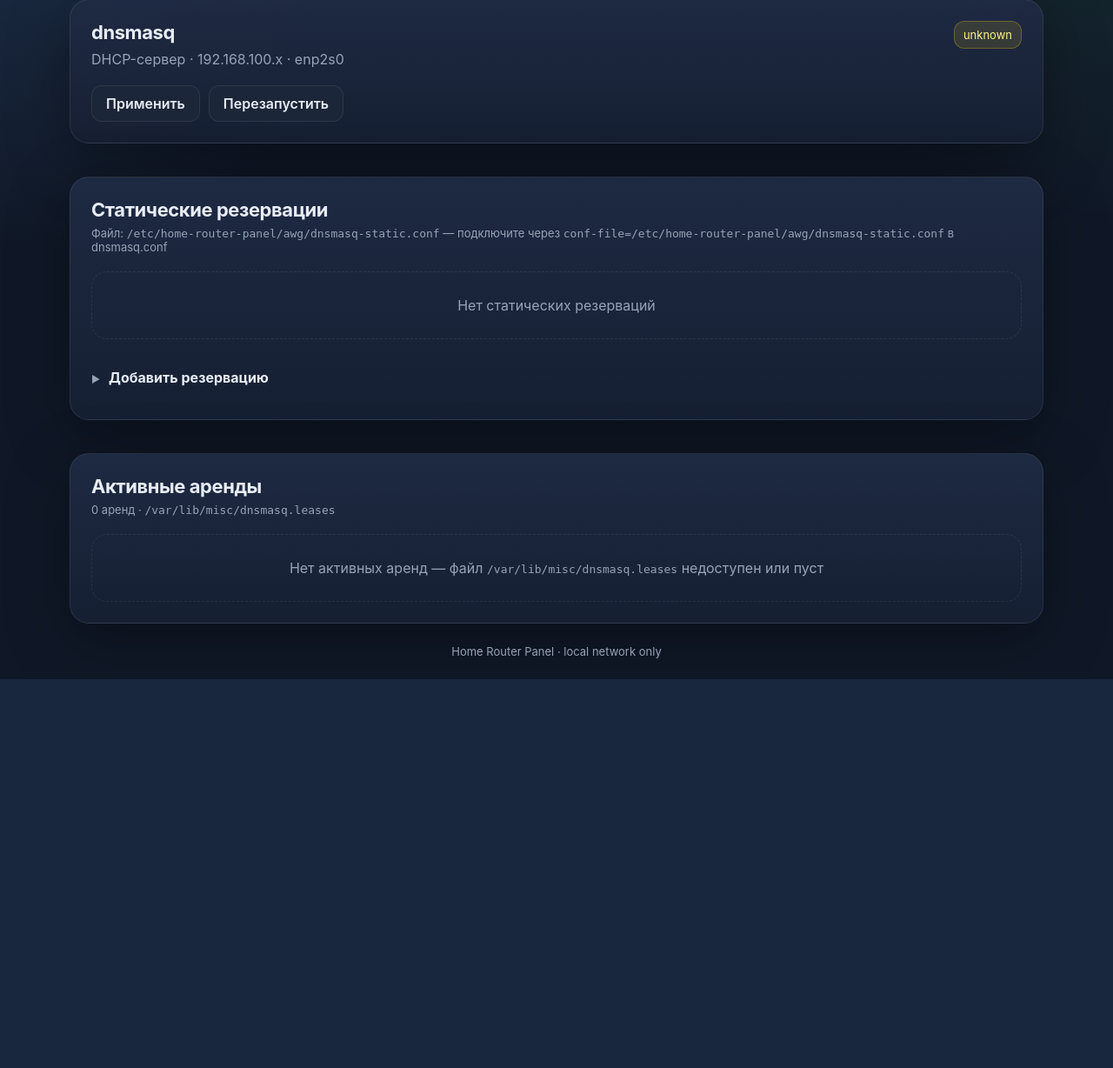
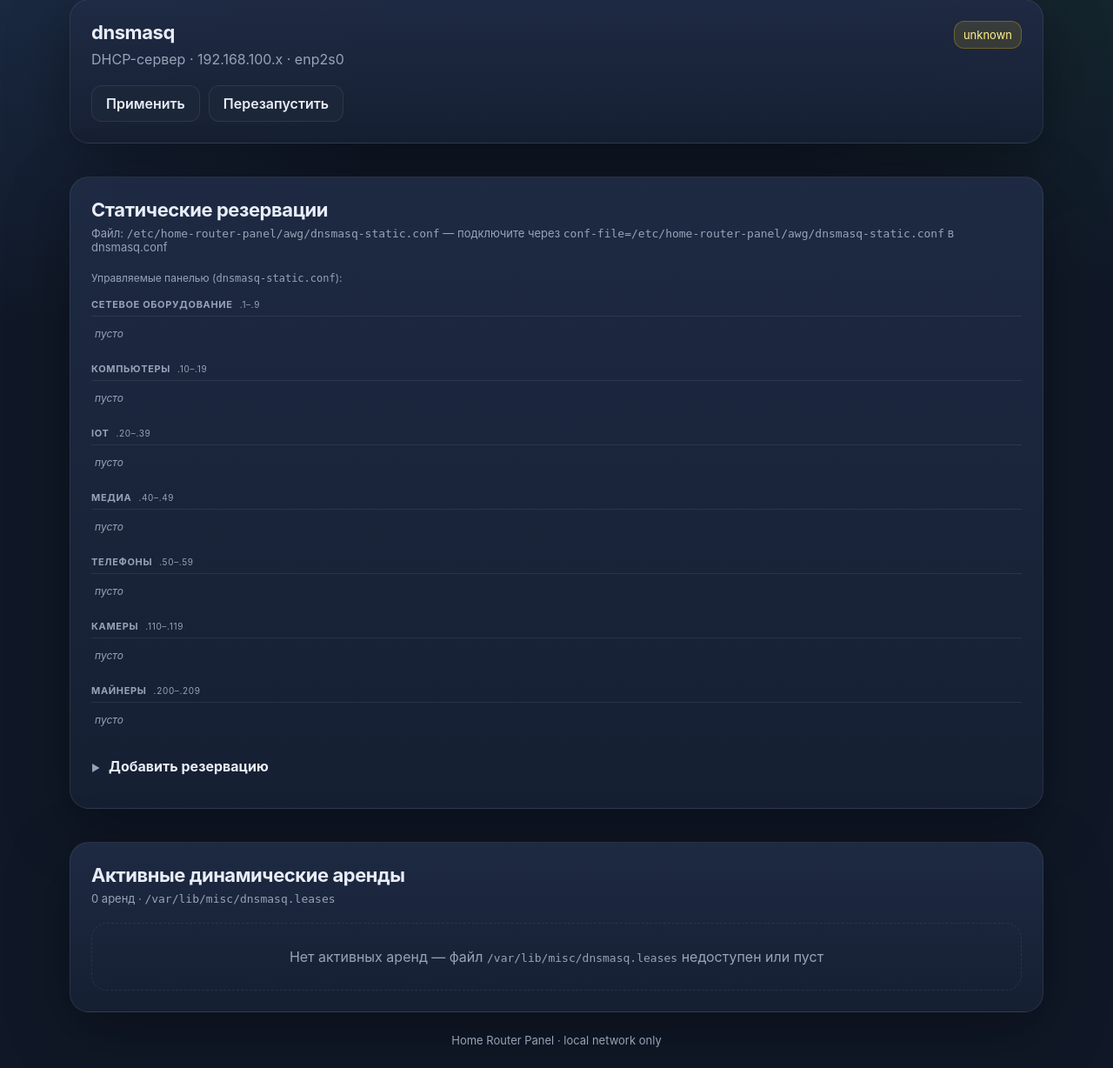
Before and after one commit to meteopavel/Home_Router_Panel, a FastAPI app: page /dnsmasq in a window 1280 px wide. Shown: the part 197-1425 px from the top of the page at 87% size. Before the commit the page ends 978 px from the top, so only its background shows below. Run offline with FastAPI, Linux system fonts and the light colour scheme.

Commit message:
dnsmasq: grouped static reservations, filter statics from dynamic leases

```diff
--- a/app/main.py
+++ b/app/main.py
@@ -9,6 +9,7 @@ from fastapi.templating import Jinja2Templates
 from app.dnsmasq import (
     add_static,
     get_dnsmasq_state,
+    group_static_entries,
     read_leases,
     read_static,
     read_system_static,
@@ -292,6 +293,7 @@ def dnsmasq_view(request: Request, msg: str = "", edit: str = "", edit_host: str
             "edit_mac": edit.strip().lower(),
             "edit_host": edit_host.strip(),
             "pin_mac": pin.strip().lower(),
+            "grouped_entries": group_static_entries(read_static()),
         },
     )
 
@@ -313,6 +315,7 @@ def _dnsmasq_response(request: Request, error: str = "", msg: str = "", edit_mac
             "edit_mac": edit_mac,
             "edit_host": edit_host,
             "pin_mac": pin_mac,
+            "grouped_entries": group_static_entries(read_static()),
         },
     )
 
--- a/templates/dnsmasq.html
+++ b/templates/dnsmasq.html
@@ -134,13 +134,25 @@
         </p>
     {% endif %}
 
-    {# Panel-managed reservations #}
-    {% if static_entries %}
-        <p style="color: var(--muted); font-size: 12px; margin-bottom: 8px;">
+    {# Panel-managed reservations — grouped by IP range #}
+    {% if grouped_entries or not system_static %}
+        <p style="color: var(--muted); font-size: 12px; margin-bottom: 12px;">
             Управляемые панелью (<code>dnsmasq-static.conf</code>):
         </p>
-        <div class="service-list" style="margin-bottom: 20px;">
-            {% for e in static_entries %}
+        {% if grouped_entries %}
+            {% for group in grouped_entries %}
+                <div style="margin-bottom: 16px;">
+                    <div style="font-size: 11px; font-weight: 700; letter-spacing: 0.06em; text-transform: uppercase;
+                                color: var(--muted); padding: 4px 0 6px; border-bottom: 1px solid var(--border);
+                                margin-bottom: 6px; display: flex; align-items: baseline; gap: 8px;">
+                        {{ group.name }}
+                        {% if group.lo is not none %}
+                            <span style="font-weight: 400; font-size: 10px;">.{{ group.lo }}–.{{ group.hi }}</span>
+                        {% endif %}
+                    </div>
+                    {% if group.entries %}
+                        <div class="service-list">
+                            {% for e in group.entries %}
                                 <div class="service-row" id="entry-{{ e.mac | replace(':', '') if e.mac else 'h-' + e.hostname }}" style="gap: 12px; height: 48px; padding-top: 0; padding-bottom: 0;">
                                     {% if not e.mac and edit_host == e.hostname %}
                                         {# Edit mode — hostname-only entry (only IP is editable) #}
@@ -216,8 +228,14 @@
                                 </div>
                             {% endfor %}
                         </div>
+                    {% else %}
+                        <div style="color: var(--muted); font-size: 12px; padding: 6px 4px; font-style: italic;">пусто</div>
+                    {% endif %}
+                </div>
+            {% endfor %}
         {% elif not system_static %}
             <div class="empty-state" style="margin-bottom: 20px;">Нет статических резерваций</div>
+        {% endif %}
     {% endif %}
 
     {# Add form #}
@@ -305,7 +323,7 @@
 
 {# ── Active Leases ─────────────────────────────────────────── #}
 <section class="section">
-    <h2 style="margin-bottom: 6px;">Активные аренды</h2>
+    <h2 style="margin-bottom: 6px;">Активные динамические аренды</h2>
     <p style="color: var(--muted); margin-bottom: 20px; font-size: 13px;">
         {{ leases|length }} аренд · <code>/var/lib/misc/dnsmasq.leases</code>
     </p>
@@ -317,8 +335,9 @@
                                     or (lease.hostname and (static_entries | selectattr('hostname', 'equalto', lease.hostname) | list | length > 0)) %}
                 {% set is_system = system_static | selectattr('mac', 'equalto', lease.mac) | list | length > 0 %}
                 {% set is_static = is_managed or is_system %}
+                {% if not is_static %}
                 <div class="service-row" id="lease-{{ lease.mac | replace(':', '') }}" style="gap: 10px; height: 48px; padding-top: 0; padding-bottom: 0;">
-                    {% if not is_static and pin_mac == lease.mac %}
+                    {% if pin_mac == lease.mac %}
                         {# Pin mode — inline form with MAC/hostname choice #}
                         <div class="service-main">
                             <div style="font-size: 13px; white-space: nowrap; overflow: hidden; text-overflow: ellipsis;">
@@ -377,6 +396,7 @@
                         </div>
                     {% endif %}
                 </div>
+                {% endif %}
             {% endfor %}
         </div>
     {% else %}
```
Also changed, not shown: app/dnsmasq.py (+47 -0 lines). Lines whose indentation alone changed are shown as unchanged.
